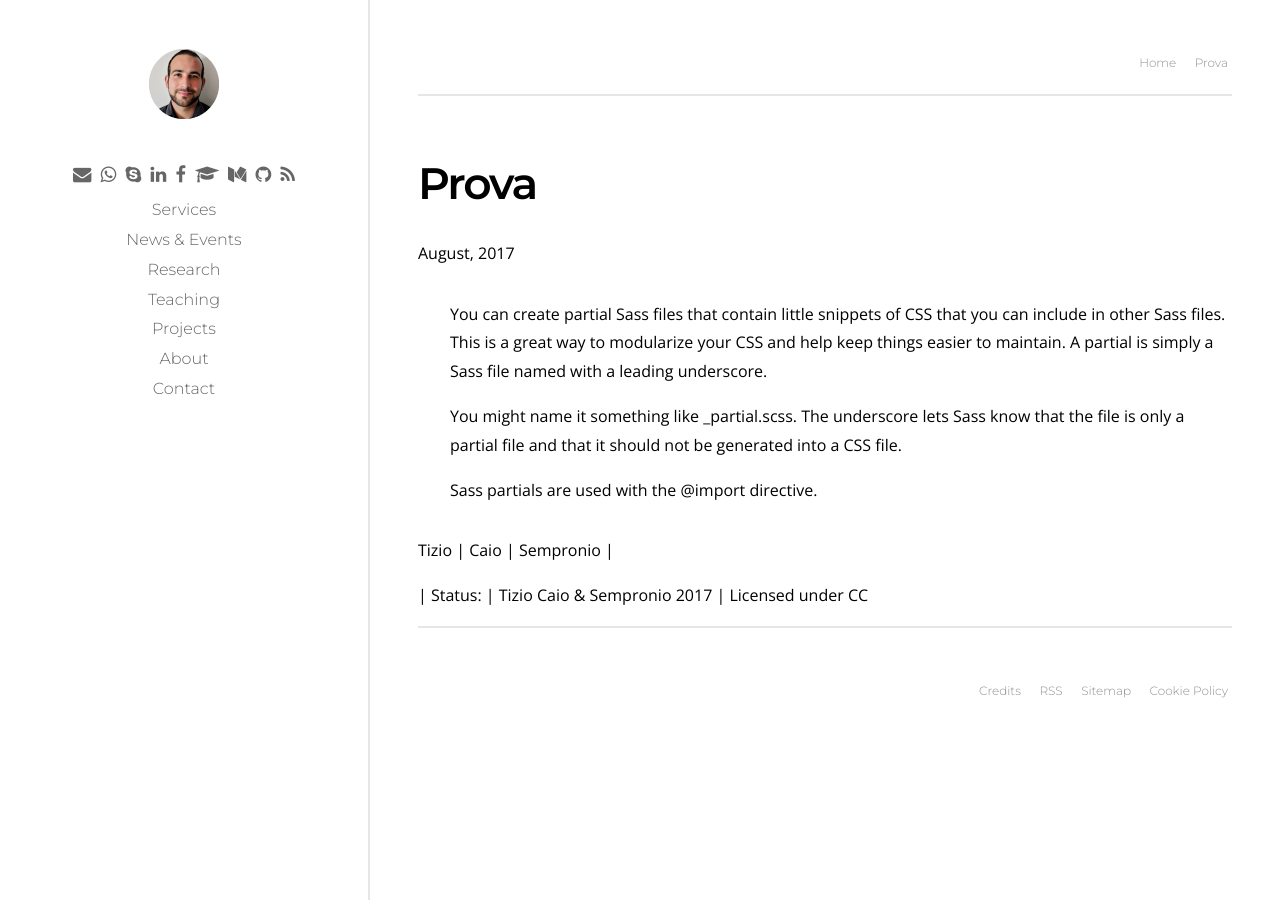
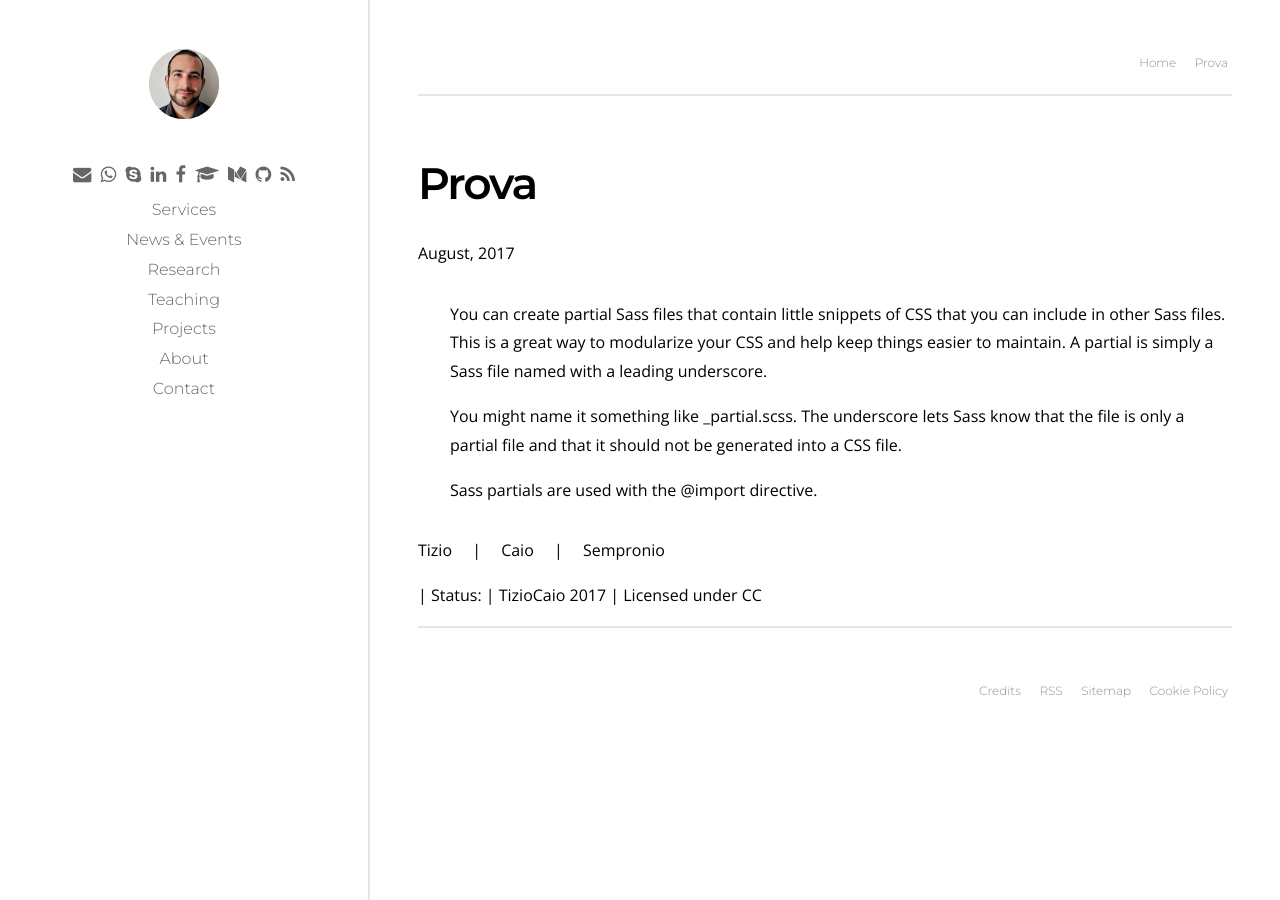
Before and after one commit to p-marco/p-marco.github.io, a Jekyll site: the page built from prova.md, in a window 1280 px wide. Built offline with Jekyll 4.4.1, drawn with Linux system fonts in a browser that asks for light colours; our own code applies the rules of GitHub Pages for plain Markdown files.

Commit message:
default layout test

```diff
--- a/_includes/item.html
+++ b/_includes/item.html
@@ -6,7 +6,7 @@
 	<div class="abstract">{{ content }}</div>
 
 {% if page.keywords %}
-	<p><small>{% for keyword in page.keywords %}<span>{{ keyword }} </span> | {% endfor %}</small></p>
+	<p><small>{% for keyword in page.keywords %}<span class="list-item">{{ keyword }} </span> {% endfor %}</small></p>
 {% endif %}
 
 
--- a/assets/css/styles.scss
+++ b/assets/css/styles.scss
@@ -256,3 +256,10 @@ p.hero{
 }
 
 p {margin-top:1em}
+
+.list-item:not(:last-of-type):after {
+	display:inline-block;
+	content: "|";
+	margin-left: 1em;
+	margin-right: 1em
+}
--- a/prova.md
+++ b/prova.md
@@ -6,7 +6,9 @@ keywords:
   - Caio
   - Sempronio
 license: Licensed under CC
-author: Tizio Caio & Sempronio
+author:
+  - Tizio
+  - Caio
 date:
   y: 2017
   m: August
```
